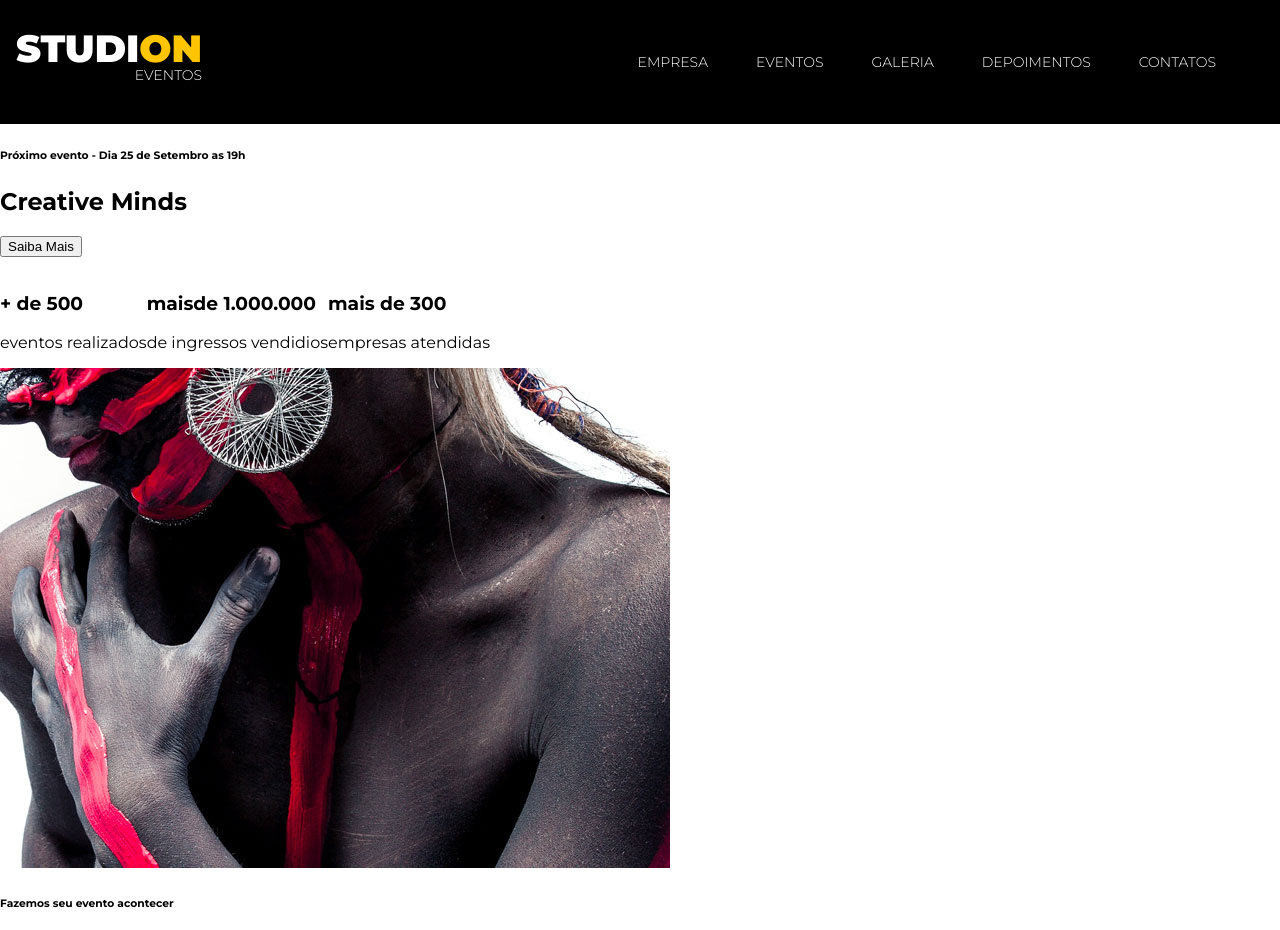
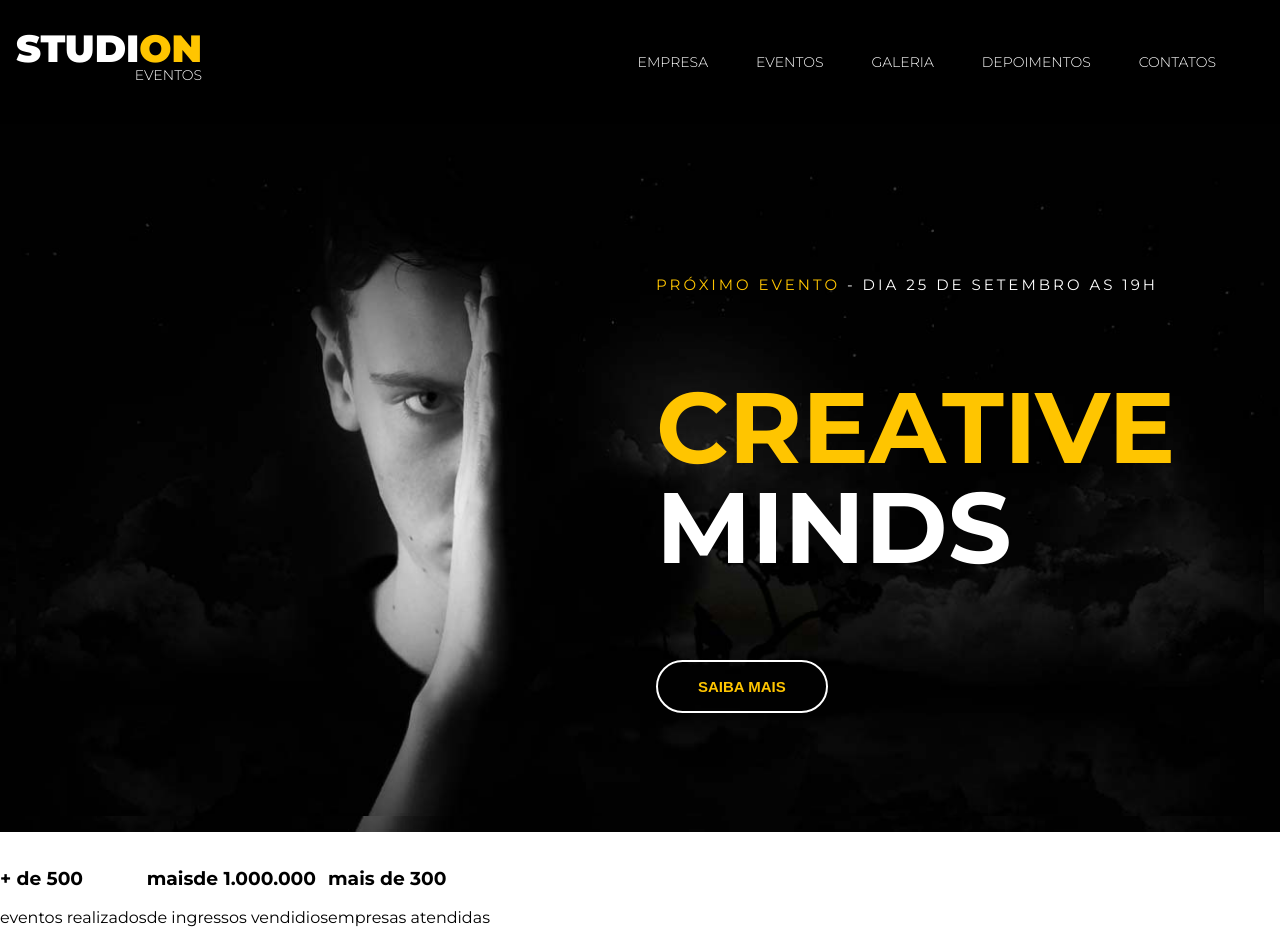
Before and after one commit to dirleizin/studion, a website: page src/index.html in a window 1280 px wide. Shown: the top 930 px of the page. Drawn offline with Linux system fonts and the light colour scheme.

Commit message:
feat(header): implemented header styles

```diff
--- a/src/index.html
+++ b/src/index.html
@@ -49,9 +49,15 @@
     <header>
         <div id="slider">
             <div class="slide">
-                <h6><span>Próximo evento</span> - Dia 25 de Setembro as 19h</h6>
-                <h2><span>Creative</span> Minds</h2>
-                <button>Saiba Mais</button>
+                <img class="slide_background-image"
+                src="./images/banner.jpg"
+                alt="Studion Banner"
+                />
+                <div class="slide__copy">
+                    <h6><span class="copy--primary">Próximo evento</span> - Dia 25 de Setembro as 19h</h6>
+                    <h2><span class="copy--primary">Creative</span> Minds</h2>
+                    <button class="btn btn--slide">Saiba Mais</button>
+                </div>
             </div>
         </div>
     </header>
--- a/src/style.css
+++ b/src/style.css
@@ -4,9 +4,10 @@
 }
 
 :root {
-    --color-primary: #ffc500;
     font-family: 'montserrat', sans-serif;
     font-size: 16px;
+    --color-primary: #ffc500;
+    --default-padding:1rem;
 }
 
 body {
@@ -22,6 +23,7 @@ ul {
 
 .navbar {
     position: fixed;
+    z-index: 1;
     display: grid;
     grid-template-columns: 1fr 9fr;
     align-items: center;
@@ -71,3 +73,69 @@ ul {
 .copy--primary {
     color: var(--color-primary);
 }
+
+#slider {
+    padding: var(--default-padding);
+    background-color: #000;
+    background-image: url('./images/banner.jpg');
+    background-size: cover;/*mantem tamanhoda imagem sem perder qualidade na tela*/
+    background-repeat: no-repeat;/*nao repete a imagem*/
+    background-position: center;/*posiciona a imagem no centro*/
+    color: #fff;
+}
+
+.slide {
+    position: relative;
+    height: calc(100vh - 7.75rem);
+}
+
+.slide_background-image {
+    width: 100%;
+    height: 100%;
+    object-fit: cover;
+    object-position: center;
+}
+
+.slide__copy {
+    position: absolute;
+    top: 6.25rem;
+    left: 50vw;
+}
+
+.slide__copy h6{
+    font-size: 0.9375rem;/*15px/16*/
+    font-weight: 400;
+    text-transform: uppercase;
+    letter-spacing: 0.1875rem;
+}
+
+.slide__copy h2 {
+    font-size: 6.25rem;
+    text-transform: uppercase;
+    line-height: 6.25rem;
+}
+
+.slide__copy h2 span {
+    display: block;
+}
+
+.btn {
+    cursor: pointer;
+    padding: 1rem 2.5rem;
+    border: 0.125rem solid #fff;
+    border-radius: 5rem;
+    color: var(--color-primary);
+    background: unset;
+    font-size: 0.9375rem;
+    font-weight: 700;
+    text-transform: uppercase;
+    transition: 0.5s all ease;
+}
+
+.btn:hover,
+.btn:active,
+.btn:focus {
+    border-color: var(--color-primary);
+    background-color: var(--color-primary);
+    color: #fff;
+}
```
